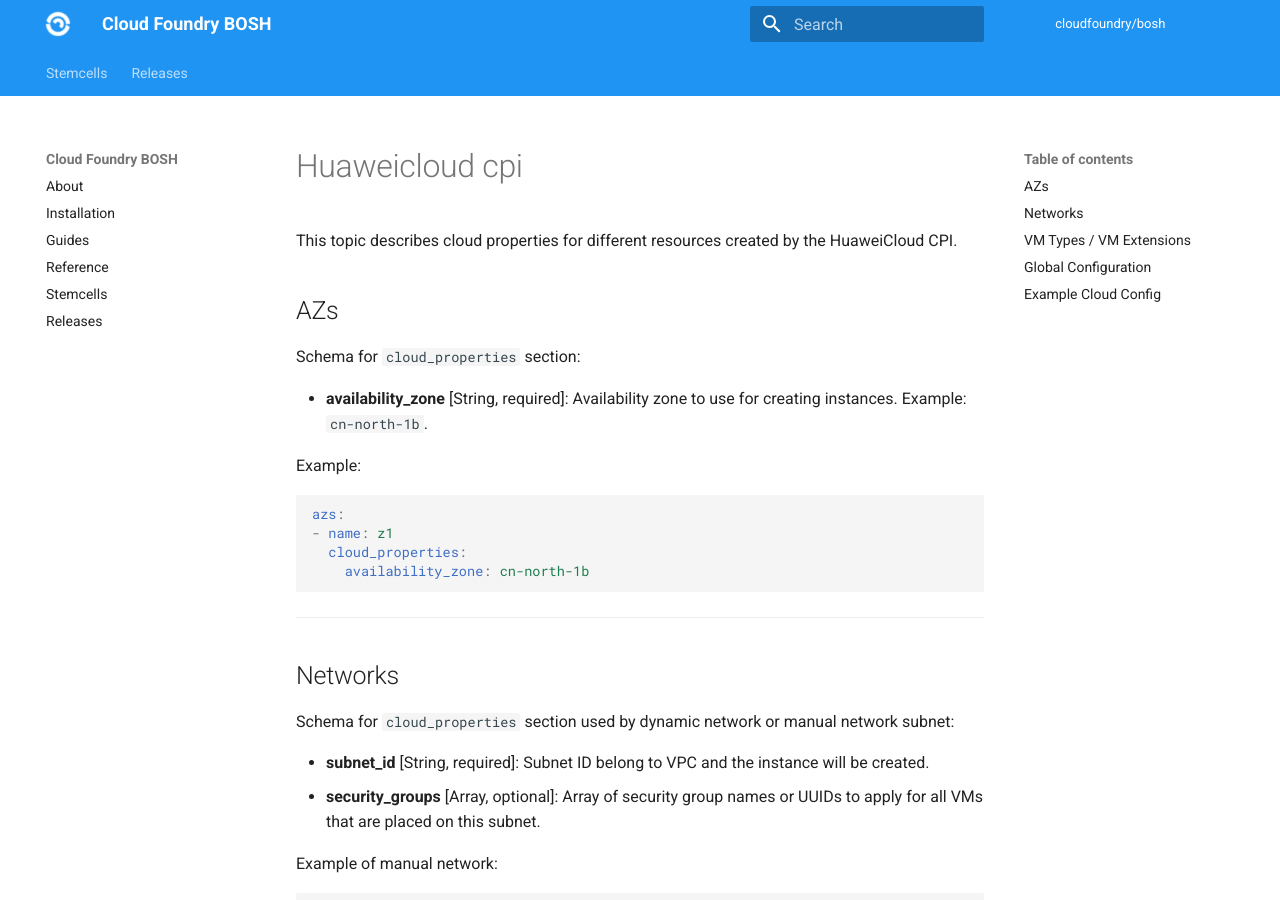
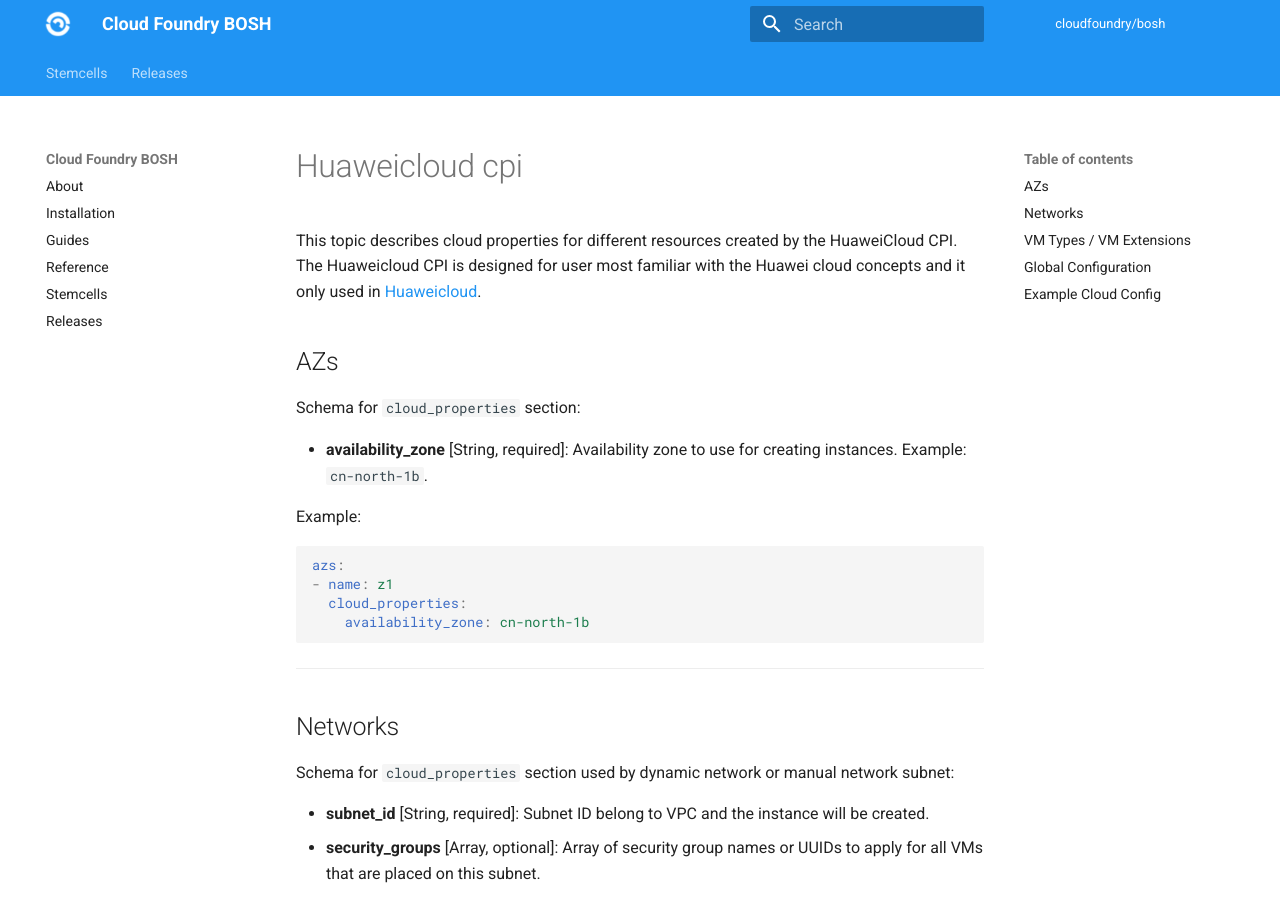
Before and after one commit to cloudfoundry/docs-bosh, an MkDocs documentation site: the page built from content/huaweicloud-cpi.md, in a window 1280 px wide and 900 px high. Built offline with MkDocs 1.6.1 and Material for MkDocs 9.7.7, drawn with Linux system fonts in a browser that asks for light colours; old or Windows-style settings are respelled for this version of MkDocs.

Commit message:
Update huaweicloud-cpi.md

```diff
--- a/content/huaweicloud-cpi.md
+++ b/content/huaweicloud-cpi.md
@@ -1,4 +1,5 @@
 This topic describes cloud properties for different resources created by the HuaweiCloud CPI.
+The Huaweicloud CPI is designed for user most familiar with the Huawei cloud concepts and it only used in [Huaweicloud](https://www.huaweicloud.com/).
 
 ## AZs {: #azs }
 
```
